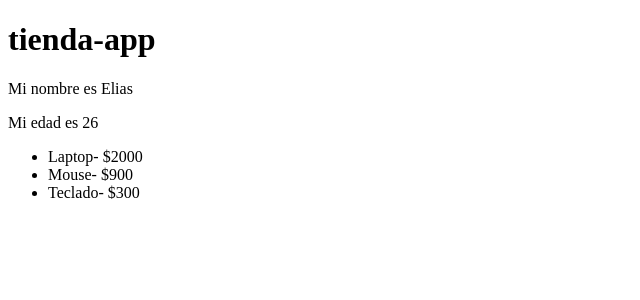
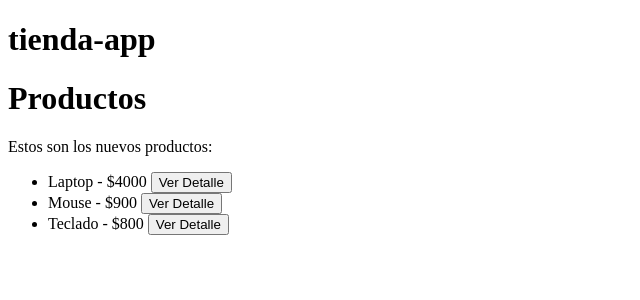
Before and after one commit to eliasSilvera2501/tienda-app, an Angular app: page / in a window 1280 px wide. Shown: the top 300 px of the page, without its empty margins (0-640 px from the left). Built offline with nearby package versions, Linux system fonts and the light colour scheme.

Commit message:
dia 2: componentes, input, output

```diff
--- a/src/app/app.html
+++ b/src/app/app.html
@@ -1,11 +1,15 @@
 <h1> {{title()}} </h1>
 
-<p>Mi nombre es {{nombre}}</p>
-<p>Mi edad es {{edad}}</p>
 
-<ul>
-  @for(producto of productos; track producto.id){
-    <li>{{producto.nombre}}- ${{producto.precio}}</li>
-  }
-</ul>
+<app-productos [listaProductos]="productos" (productoSeleccionado)="recibirProducto($event)"/>
+
+@if (MiProductoSeleccionado !=null) {
+  <div>
+    <h3>Producto seleccionado:</h3>
+    <p>Nombre: {{MiProductoSeleccionado.nombre}}</p>
+    <p>Precio: {{MiProductoSeleccionado.precio}}</p>
+    <p>Stock: {{MiProductoSeleccionado.stock}}</p>
+  </div>
+}
+
 <router-outlet />
--- a/src/app/app.ts
+++ b/src/app/app.ts
@@ -1,5 +1,6 @@
 import { Component, signal } from '@angular/core';
 import { RouterOutlet } from '@angular/router';
+import { Productos } from './components/productos/productos';
 import { Producto } from './interfaces/producto.interface';
 
 
@@ -8,7 +9,7 @@ import { Producto } from './interfaces/producto.interface';
 
 @Component({
   selector: 'app-root',
-  imports: [RouterOutlet],
+  imports: [RouterOutlet, Productos],
   templateUrl: './app.html',
   styleUrl: './app.scss'
 })
@@ -19,15 +20,20 @@ import { Producto } from './interfaces/producto.interface';
 export class App {
   protected readonly title = signal('tienda-app');
 
-  nombre:string="Elias";
-  edad:number=26;
-  productos: Producto[]=[
-    {id:1, nombre:"Laptop", precio:2000, stock:5},
-    {id:2, nombre:"Mouse", precio:900, stock:20},
-    {id:3, nombre:"Teclado", precio:300, stock:10}
+  MiProductoSeleccionado:Producto | null = null;
+
+
+
+ productos:Producto[]=[
+    {id:1, nombre:'Laptop', precio:4000, stock:30},
+    {id:2, nombre:'Mouse', precio:900, stock:10},
+    {id:3, nombre:'Teclado', precio:800, stock: 12}
 
   ];
 
 
+  recibirProducto(producto: Producto ){
+    this.MiProductoSeleccionado=producto;
+  }
 
 }
--- /dev/null
+++ b/src/app/components/productos/productos.html
@@ -0,0 +1,13 @@
+<h1>Productos</h1>
+
+<p>Estos son los nuevos productos: </p>
+
+<ul>
+    @for (producto of listaProductos; track producto.id) {
+        <li>
+            {{producto.nombre}} - ${{producto.precio}}
+            <button (click)="seleccionar(producto)">Ver Detalle</button>
+        </li>
+
+    }
+</ul>
--- /dev/null
+++ b/src/app/components/productos/productos.ts
@@ -0,0 +1,23 @@
+import { Component, EventEmitter, Input, input, Output } from '@angular/core';
+import {Producto} from '../../interfaces/producto.interface';
+
+@Component({
+  selector: 'app-productos',
+  imports: [],
+  templateUrl: './productos.html',
+  styleUrl: './productos.scss',
+})
+
+
+export class Productos {
+
+  @Input() listaProductos:Producto[]=[];
+  @Output() productoSeleccionado = new EventEmitter<Producto>();
+
+
+  seleccionar(producto:Producto){
+    this.productoSeleccionado.emit(producto);
+  }
+
+
+}
```
Also changed, not shown: src/app/components/productos/productos.scss (added), 1 other file (tests, documents, lock files or other folders).
